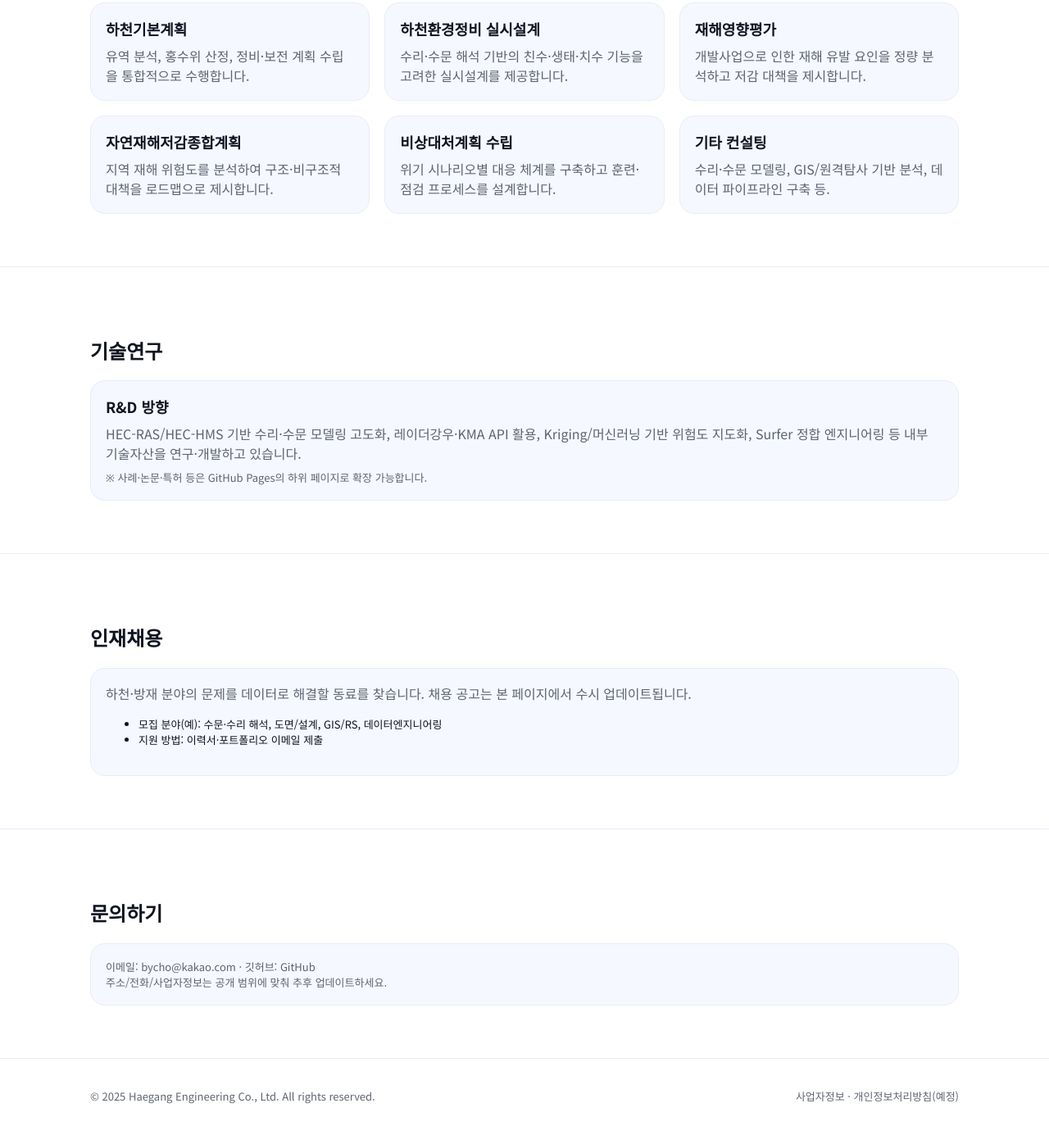
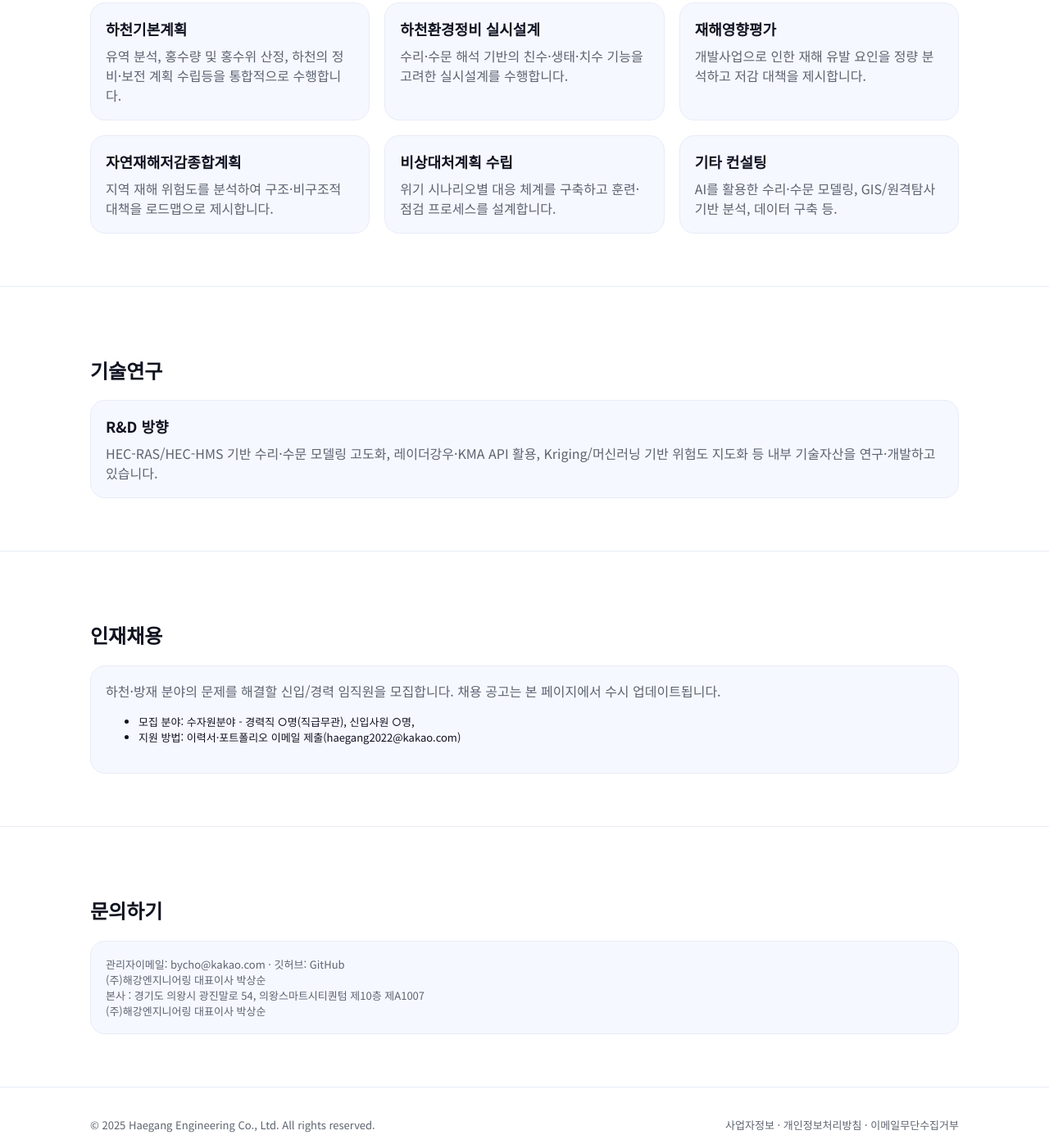
Before and after one commit to haegangeng/haegangeng.github.io, a plain HTML site: page index.html in a window 1280 px wide. Shown: the part 844-2229 px from the top of the page at 82% size. Drawn offline with Linux system fonts and the light colour scheme.

Commit message:
Update index.html

```diff
--- a/index.html
+++ b/index.html
@@ -67,7 +67,7 @@
   <main>
     <section class="hero container">
       <h2>하천·방재 분야의 <span style="color:var(--primary)">정확한 해석</span>과 <span style="color:var(--primary)">실행 가능한 설계</span></h2>
-      <p>하천기본계획에서 재해영향평가까지 — 데이터 기반 해석과 현장성 있는 솔루션으로 안전한 수공간을 만듭니다.</p>
+      <p>하천기본계획에서 재해영향평가까지 — 데이터 기반 해석과 현장성 있는 솔루션으로 안전한 공간을 만듭니다.</p>
       <div class="cta">
         <a class="btn primary shadow" href="#services">사업분야 보기</a>
         <a class="btn" href="#contact">문의하기</a>
@@ -92,11 +92,11 @@
         <div class="grid cols-3" style="margin-top:14px">
           <article class="card">
             <h3>하천기본계획</h3>
-            <p>유역 분석, 홍수위 산정, 정비·보전 계획 수립을 통합적으로 수행합니다.</p>
+            <p>유역 분석, 홍수량 및 홍수위 산정, 하천의 정비·보전 계획 수립등을 통합적으로 수행합니다.</p>
           </article>
           <article class="card">
             <h3>하천환경정비 실시설계</h3>
-            <p>수리·수문 해석 기반의 친수·생태·치수 기능을 고려한 실시설계를 제공합니다.</p>
+            <p>수리·수문 해석 기반의 친수·생태·치수 기능을 고려한 실시설계를 수행합니다.</p>
           </article>
           <article class="card">
             <h3>재해영향평가</h3>
@@ -112,7 +112,7 @@
           </article>
           <article class="card">
             <h3>기타 컨설팅</h3>
-            <p>수리·수문 모델링, GIS/원격탐사 기반 분석, 데이터 파이프라인 구축 등.</p>
+            <p>AI를 활용한 수리·수문 모델링, GIS/원격탐사 기반 분석, 데이터 구축 등.</p>
           </article>
         </div>
       </div>
@@ -123,8 +123,7 @@
         <h2>기술연구</h2>
         <div class="card">
           <h3>R&D 방향</h3>
-          <p>HEC-RAS/HEC-HMS 기반 수리·수문 모델링 고도화, 레이더강우·KMA API 활용, Kriging/머신러닝 기반 위험도 지도화, Surfer 정합 엔지니어링 등 내부 기술자산을 연구·개발하고 있습니다.</p>
-          <p class="mini" style="margin-top:8px">※ 사례·논문·특허 등은 GitHub Pages의 하위 페이지로 확장 가능합니다.</p>
+          <p>HEC-RAS/HEC-HMS 기반 수리·수문 모델링 고도화, 레이더강우·KMA API 활용, Kriging/머신러닝 기반 위험도 지도화 등 내부 기술자산을 연구·개발하고 있습니다.</p>
         </div>
       </div>
     </section>
@@ -133,10 +132,10 @@
       <div class="container">
         <h2>인재채용</h2>
         <div class="card">
-          <p>하천·방재 분야의 문제를 데이터로 해결할 동료를 찾습니다. 채용 공고는 본 페이지에서 수시 업데이트됩니다.</p>
+          <p>하천·방재 분야의 문제를 해결할 신입/경력 임직원을 모집합니다. 채용 공고는 본 페이지에서 수시 업데이트됩니다.</p>
           <ul>
-            <li class="mini">모집 분야(예): 수문·수리 해석, 도면/설계, GIS/RS, 데이터엔지니어링</li>
-            <li class="mini">지원 방법: 이력서·포트폴리오 이메일 제출</li>
+            <li class="mini">모집 분야: 수자원분야 - 경력직 ○명(직급무관), 신입사원 ○명, </li>
+            <li class="mini">지원 방법: 이력서·포트폴리오 이메일 제출(haegang2022@kakao.com)</li>
           </ul>
         </div>
       </div>
@@ -146,8 +145,10 @@
       <div class="container">
         <h2>문의하기</h2>
         <div class="card">
-          <p class="mini">이메일: <a href="mailto:bycho@kakao.com">bycho@kakao.com</a> · 깃허브: <a href="https://github.com/" target="_blank" rel="noreferrer">GitHub</a></p>
-          <p class="mini">주소/전화/사업자정보는 공개 범위에 맞춰 추후 업데이트하세요.</p>
+          <p class="mini">관리자이메일: <a href="mailto:bycho@kakao.com">bycho@kakao.com</a> · 깃허브: <a href="https://github.com/" target="_blank" rel="noreferrer">GitHub</a></p>
+          <p class="mini">(주)해강엔지니어링 대표이사 박상순</p>
+          <p class="mini">본사 : 경기도 의왕시 광진말로 54, 의왕스마트시티퀀텀 제10층 제A1007</p>
+          <p class="mini">(주)해강엔지니어링 대표이사 박상순</p>
         </div>
       </div>
     </section>
@@ -157,7 +158,7 @@
     <div class="container">
       <div style="display:flex;justify-content:space-between;gap:12px;flex-wrap:wrap">
         <span class="mini">© <span id="yy"></span> Haegang Engineering Co., Ltd. All rights reserved.</span>
-        <span class="mini">사업자정보 · 개인정보처리방침(예정)</span>
+        <span class="mini">사업자정보 · 개인정보처리방침 · 이메일무단수집거부</span>
       </div>
     </div>
   </footer>
```
